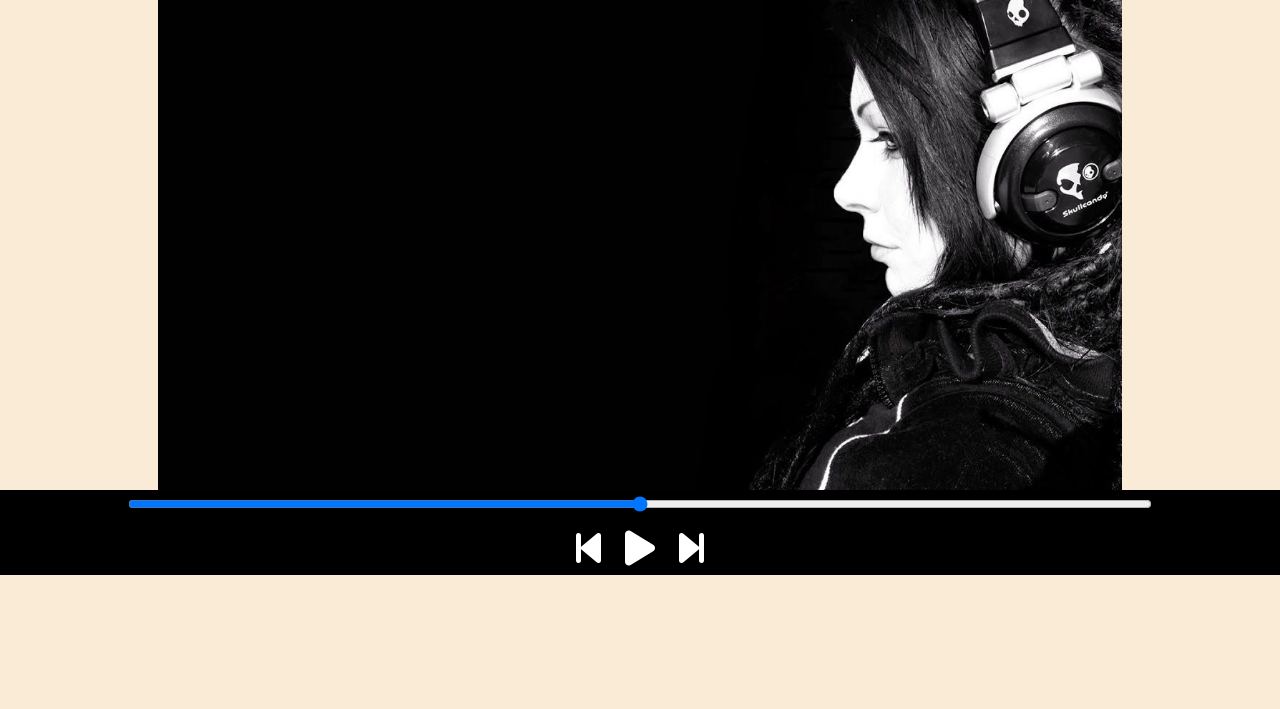
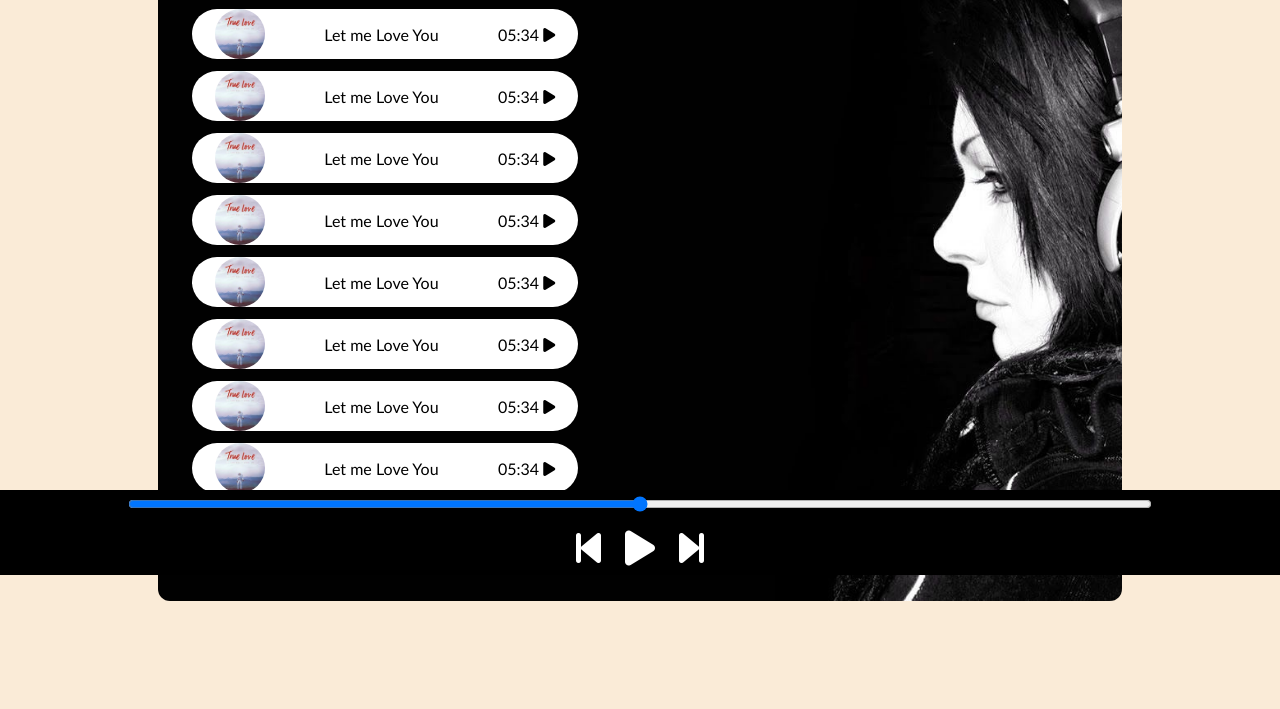
Before and after one commit to DrackoDrain/JS-Music-App, a plain HTML site: page index.html in a window 1280 px wide. Shown: the part 225-934 px from the top of the page. Before the commit the page ends 839 px from the top, so only its background shows below. Drawn offline with Linux system fonts and the light colour scheme; a web font is replaced by a local one.

Commit message:
div of songs added

```diff
--- a/index.html
+++ b/index.html
@@ -26,7 +26,61 @@
             <div class="songItem">
                 <img src="covers/10.jpg" alt="1">
                 <span>Let me Love You</span>
-                <span class="songlistplay"><span>05:34</span>  <i class="fa-solid fa-play"></i> </span>
+                <span class="songlistplay"><span class="timestamp">05:34  <i class="fa-solid fa-play"></i> </span>  </span>
+
+            </div>
+            <div class="songItem">
+                <img src="covers/10.jpg" alt="1">
+                <span>Let me Love You</span>
+                <span class="songlistplay"><span class="timestamp">05:34  <i class="fa-solid fa-play"></i> </span>  </span>
+
+            </div>
+            <div class="songItem">
+                <img src="covers/10.jpg" alt="1">
+                <span>Let me Love You</span>
+                <span class="songlistplay"><span class="timestamp">05:34  <i class="fa-solid fa-play"></i> </span>  </span>
+
+            </div>
+            <div class="songItem">
+                <img src="covers/10.jpg" alt="1">
+                <span>Let me Love You</span>
+                <span class="songlistplay"><span class="timestamp">05:34  <i class="fa-solid fa-play"></i> </span>  </span>
+
+            </div>
+            <div class="songItem">
+                <img src="covers/10.jpg" alt="1">
+                <span>Let me Love You</span>
+                <span class="songlistplay"><span class="timestamp">05:34  <i class="fa-solid fa-play"></i> </span>  </span>
+
+            </div>
+            <div class="songItem">
+                <img src="covers/10.jpg" alt="1">
+                <span>Let me Love You</span>
+                <span class="songlistplay"><span class="timestamp">05:34  <i class="fa-solid fa-play"></i> </span>  </span>
+
+            </div>
+            <div class="songItem">
+                <img src="covers/10.jpg" alt="1">
+                <span>Let me Love You</span>
+                <span class="songlistplay"><span class="timestamp">05:34  <i class="fa-solid fa-play"></i> </span>  </span>
+
+            </div>
+            <div class="songItem">
+                <img src="covers/10.jpg" alt="1">
+                <span>Let me Love You</span>
+                <span class="songlistplay"><span class="timestamp">05:34  <i class="fa-solid fa-play"></i> </span>  </span>
+
+            </div>
+            <div class="songItem">
+                <img src="covers/10.jpg" alt="1">
+                <span>Let me Love You</span>
+                <span class="songlistplay"><span class="timestamp">05:34  <i class="fa-solid fa-play"></i> </span>  </span>
+
+            </div>
+            <div class="songItem">
+                <img src="covers/10.jpg" alt="1">
+                <span>Let me Love You</span>
+                <span class="songlistplay"><span class="timestamp">05:34  <i class="fa-solid fa-play"></i> </span>  </span>
 
             </div>
         </div>
```
